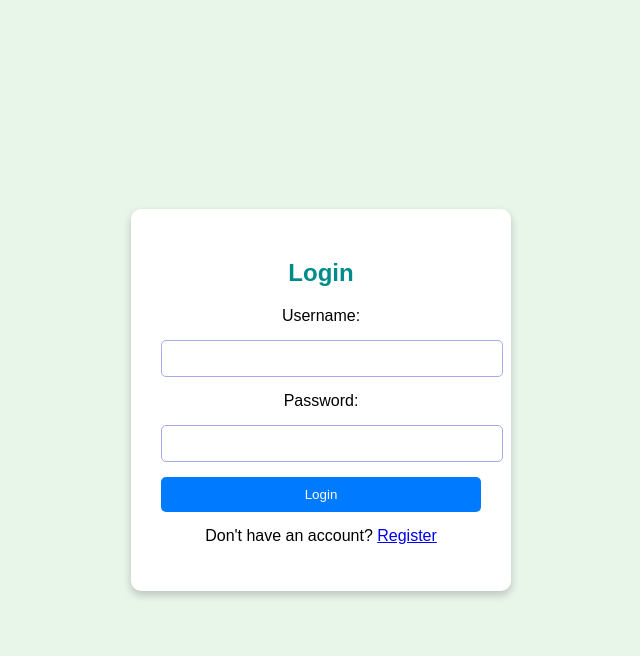
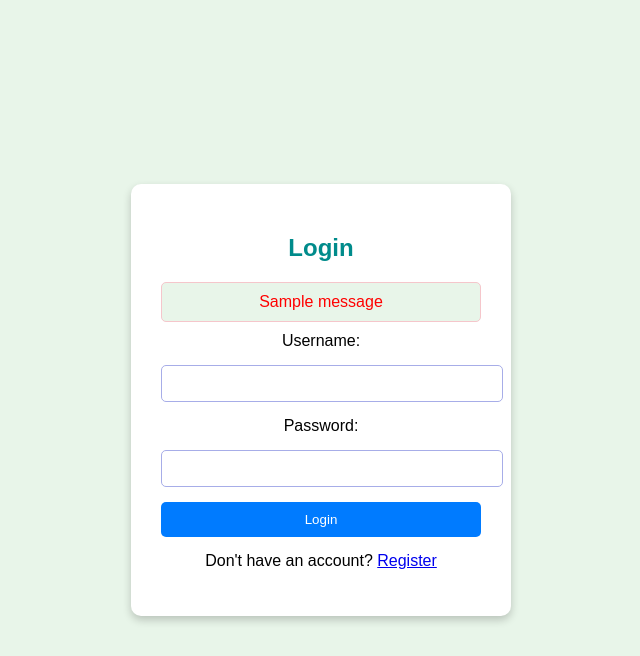
Before and after one commit to Shreyaa5/Mental-Therapy-through-Song-Mood-Classification, a Flask app: page /login in a window 1280 px wide. Shown: the top 656 px of the page, without its empty margins (319-959 px from the left). Run offline with Flask 3, Linux system fonts and the light colour scheme; one stand-in notice (Sample message) is shown; parts of the project's set-up code (start-up, migrations or seed data) failed here and were passed over.

Commit message:
Logout button added and flash message working

```diff
--- a/app.py
+++ b/app.py
@@ -2,6 +2,7 @@ from flask import Flask, render_template, request, redirect, url_for, flash, ses
 import numpy as np
 from joblib import load
 import mysql.connector
+import re
 
 # Initialize Flask app
 app = Flask(__name__)
@@ -35,16 +36,25 @@ def register():
         lastName = request.form['lastName']
         phoneNumber = request.form['phoneNumber']
         emailId = request.form['emailId']
-        if(sql_connection):
+        if(re.match(r'^[a-zA-Z0-9._%+-]+@[a-zA-Z0-9.-]+\.[a-zA-Z]{2,}$',emailId)):
+            if(sql_connection):
 
-            cur = sql_connection.cursor()
-            cur.execute('INSERT INTO users (username, password, firstName, lastName, phoneNumber, emailId) VALUES (%s, %s, %s, %s, %s, %s)', (username, password, firstName, lastName, phoneNumber, emailId))
-            sql_connection.commit()
-            flash('You have successfully registered', 'success')
-            return redirect(url_for('login'))
+                cur = sql_connection.cursor()
+                cur.execute('INSERT INTO users (username, password, firstName, lastName, phoneNumber, emailId) VALUES (%s, %s, %s, %s, %s, %s)', (username, password, firstName, lastName, phoneNumber, emailId))
+                sql_connection.commit()
+                flash('You have successfully registered', 'success')
+                return redirect(url_for('login'))
+            else:
+                print("connect is null")
         else:
-            print("connect is null")
+            flash("Invalid Email. Try Again","error")
     return render_template('register.html')
+
+@app.route('/logout', methods=['POST'])
+def logout():
+    session.pop('user',None)
+    flash("You have been logged out","message")
+    return redirect(url_for('login'))
 
 # Login Page
 @app.route('/login', methods=['GET', 'POST'])
@@ -62,8 +72,7 @@ def login():
                 session['user_id'] = user[0]
                 return redirect(url_for('home'))
             else:
-                #flash('Invalid login credentials', 'error')
-                print('Invalid login credentials')
+                flash("Invalid login credentials", "error")
         else:
             print("Connect is null")
     return render_template('login.html')
--- a/templates/home.html
+++ b/templates/home.html
@@ -25,6 +25,9 @@
     <div class="button-group">
         <button>Log In</button>
         <button>Register</button>
+        <form action="/logout" method="post">
+            <button type="submit">Log out</button>
+        </form>
 
 </body>
 </html>
--- a/templates/login.html
+++ b/templates/login.html
@@ -13,6 +13,14 @@
             align-items: center;
             height: 100vh;
             margin: 0;
+        }
+        .flash-message {
+            color: red;
+            background-color: #e8f5e9;
+            padding: 10px;
+            border: 1px solid #f5c6cb;
+            border-radius: 5px;
+            margin-bottom: 10px;
         }
         .container {
             background-color: #fff;
@@ -51,6 +59,13 @@
 <body>
     <div class="container">
         <h2>Login</h2>
+        {% with messages = get_flashed_messages(with_categories=true) %}
+            {% if messages %}
+                {% for category, message in messages %}
+                    <div class="flash-message">{{ message }}</div>
+                {% endfor %}
+            {% endif %}
+        {% endwith %}
         <form method="POST" action="{{ url_for('login') }}">
             <label for="username">Username:</label>
             <input type="text" name="username" required><br>
```
